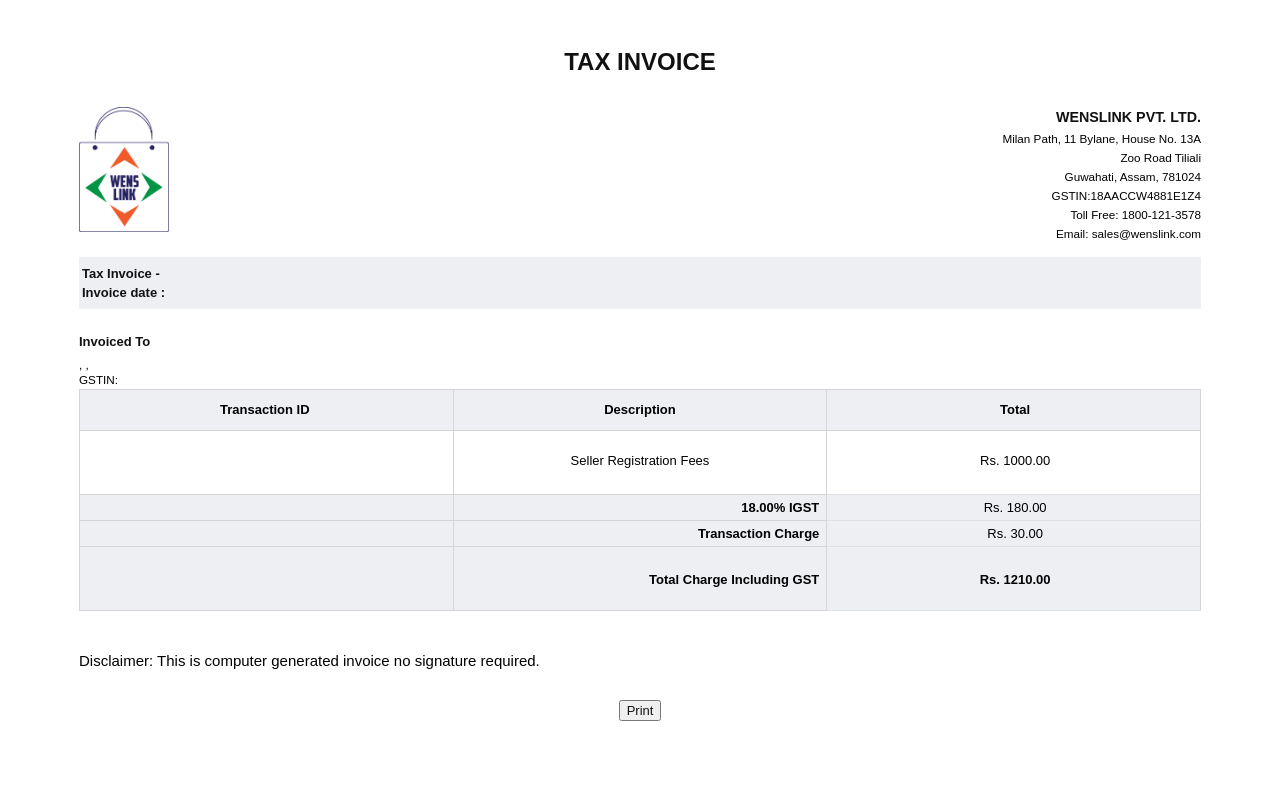
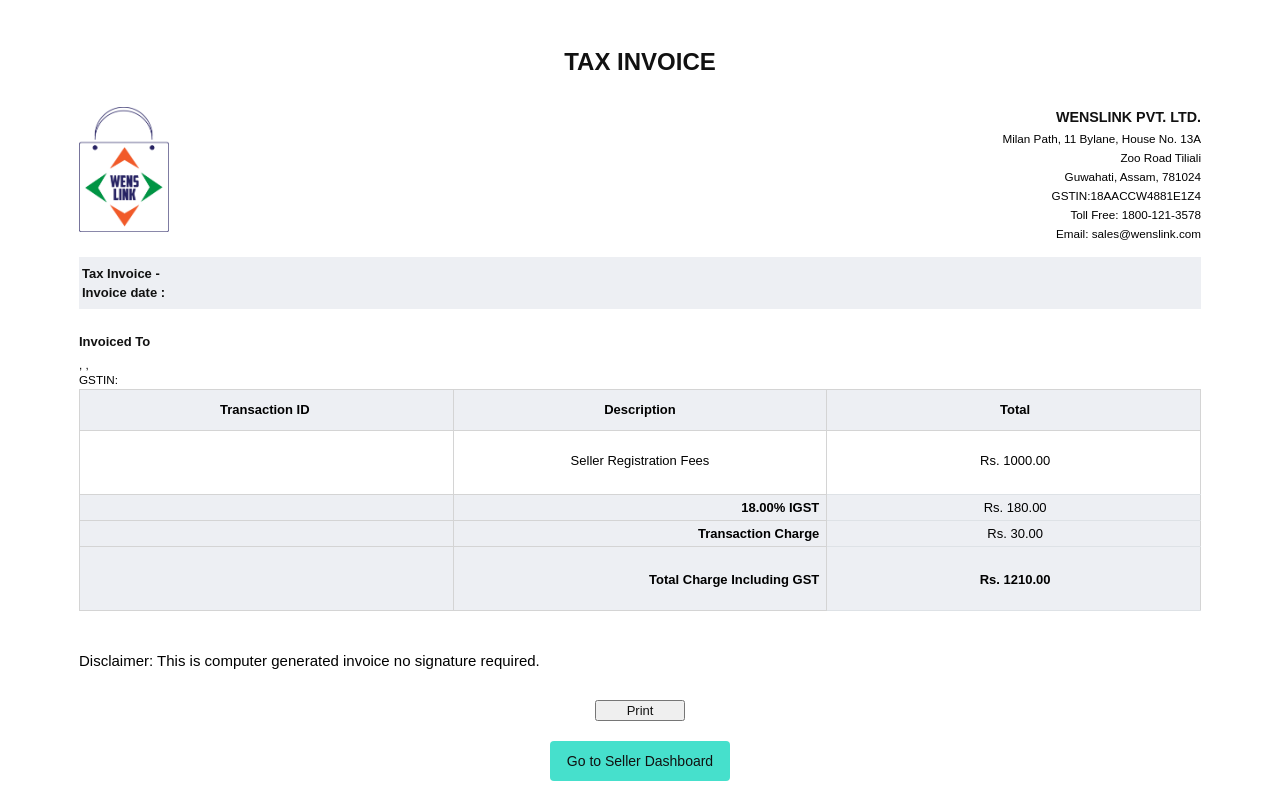
Before and after one commit to dhirusarania/WENS-Link-Seller-Registration, a Nuxt app: page /launch/success in a window 1280 px wide. Built offline with nearby package versions, Linux system fonts and the light colour scheme; no server answers; what vue-datetime would draw is missing.

Commit message:
Vendor Link

```diff
--- a/pages/launch/dashboard.vue
+++ b/pages/launch/dashboard.vue
@@ -2212,7 +2212,7 @@
           </div>
         </div>
 
-        <div class="a-section a-spacing-medium a-spacing-top-large text-center">
+        <!-- <div class="a-section a-spacing-medium a-spacing-top-large text-center">
           <a
             class="a-size-base-plus a-link-normal"
             target="_blank"
@@ -2220,7 +2220,7 @@
             title="Continue to Seller Central"
             href="/hz/home?ref=sw_in_sc_home"
           >Continue to Seller Central</a>
-        </div>
+        </div> -->
       </div>
     </div>
   </div>
--- a/pages/launch/success.vue
+++ b/pages/launch/success.vue
@@ -126,10 +126,11 @@
     margin-top: 40px;">Disclaimer: This is computer generated invoice no signature required.</p>
 
     </div>
-      <div style="display: flex;
-    justify-content: center;
+      <div style="display: flex; align-items:center;
+    justify-content: center; flex-direction: column;
     margin-top: 30px;">
-    <button type="button" class="hide-print" @click="print">Print</button>
+    <button type="button" style="width: 90px" class="hide-print" @click="print">Print</button>
+    <button type="button" @click="goToSeller" style="width: 180px;margin-top: 20px" class="hide-print btn btn-green">Go to Seller Dashboard</button>
   </div>
 
   </div>
@@ -174,6 +175,11 @@
     print: function(){
       document.title = 'WENSLink Seller Registration Invoice'
       window.print()
+    },
+    goToSeller: function(){
+
+        window.location.href = "/vendors"
+
     }
   }
 }
```
